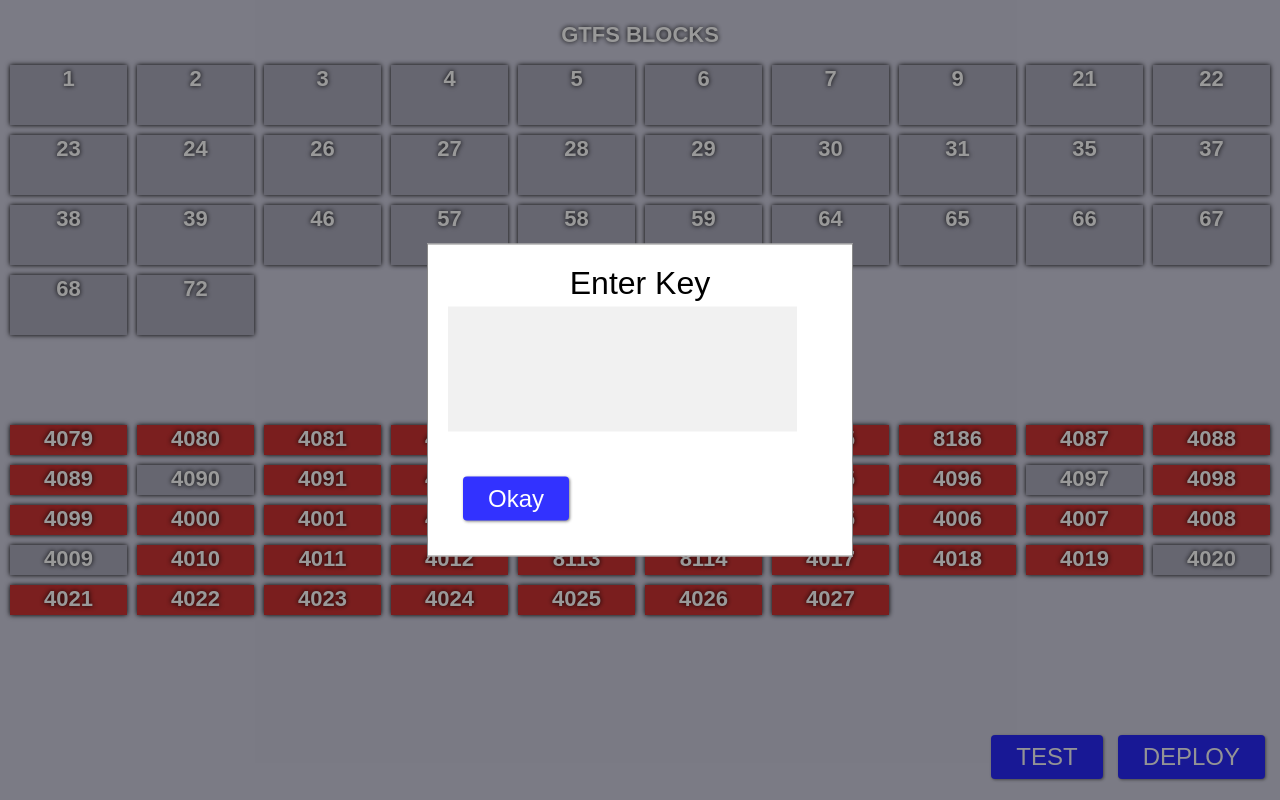
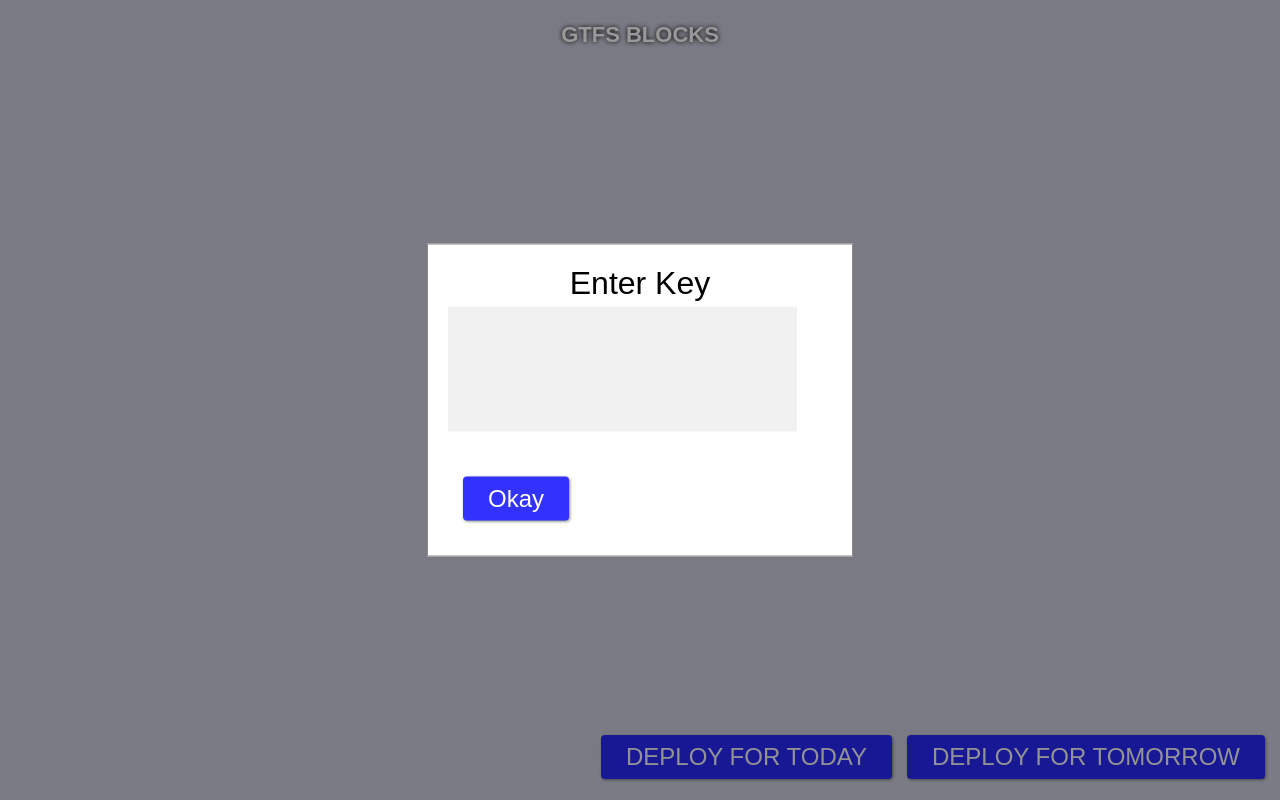
Before and after one commit to cal-itp/graas, a Flask app: template server/app-engine/templates/vehicle-assignment-index.html in a window 1280 px wide. Run offline with Flask 2, Linux system fonts and the light colour scheme; the template is opened without the code that fills it, so the values that code supplies are empty; parts of the project's set-up code (start-up, migrations or seed data) failed here and were passed over.

Commit message:
more wip changes: - populate UI with items from actual agency data, not hardcoded values - "deploy today" and "deploy tomorrow" buttons with some functionality - assemble block data to be sent to server on deploy, but don't actually send data yet

```diff
--- a/server/app-engine/static/vehicle-assignment-style.css
+++ b/server/app-engine/static/vehicle-assignment-style.css
@@ -26,11 +26,6 @@
   cursor: pointer;
   opacity: 0.8;
   margin: 15px;
-}
-
-select {
-  font-size: 24px;
-  border: none;
 }
 
 .modal {
--- a/server/app-engine/static/vehicle-assignments.js
+++ b/server/app-engine/static/vehicle-assignments.js
@@ -1,18 +1,3 @@
-const BLOCK_LIST = [
-     '1',  '2',  '3',  '4',  '5',  '6',  '7',  '9', '21', '22', '23', '24',
-    '26', '27', '28', '29', '30', '31', '35', '37', '38', '39', '46', '57',
-    '58', '59', '64', '65', '66', '67', '68', '72'
-];
-
-const VEHICLE_LIST = [
-    '4079', '4080', '4081', '4082', '4083', '4084', '8185', '8186', '4087',
-    '4088', '4089', '4090', '4091', '4092', '4093', '4094', '4095', '4096',
-    '4097', '4098', '4099', '4000', '4001', '4002', '4003', '4004', '4005',
-    '4006', '4007', '4008', '4009', '4010', '4011', '4012', '8113', '8114',
-    '4017', '4018', '4019', '4020', '4021', '4022', '4023', '4024', '4025',
-    '4026', '4027'
-];
-
 const BLOCKS_VOFF = 65;
 const VEHICLES_VOFF = 425;
 const BLOCK_HEIGHT = 60;
@@ -38,6 +23,7 @@
 var dragColor = '';
 var lastRefresh = 0;
 var items = [];
+var blockMap = {};
 var currentModal = null;
 var signatureKey = null;
 
@@ -81,31 +67,7 @@
     }
 }
 
-function resizeCanvas() {
-    util.log('resizeCanvas()');
-
-    canvas.width = window.innerWidth;
-    canvas.height = window.innerHeight * .9;
-
-    /*var bw = (window.innerWidth - (COLS + 1) * GAP) / COLS;
-    var xx = GAP;
-
-    for (var i=0; i<items.length; i++) {
-        var item = items[i];
-        item.w = bw;
-        item.x = xx;
-
-        xx += GAP + bw;
-
-        if (xx >= window.innerWidth) {
-            xx = GAP;
-        }
-    }*/
-
-    repaint();
-}
-
-function layout() {
+function layout(blockIDList, vehicleIDList) {
     items = [];
 
     var bw = (window.innerWidth - (COLS + 1) * GAP) / COLS;
@@ -113,14 +75,14 @@
     var xx = GAP;
     var yy = BLOCKS_VOFF;
 
-    for (var i=0; i<BLOCK_LIST.length; i++) {
+    for (var i=0; i<blockIDList.length; i++) {
         var item = {
             type: 'block',
             x: xx,
             y: yy,
             w: bw,
             h: bh,
-            label: BLOCK_LIST[i],
+            label: blockIDList[i],
             status: 'unassigned',
             vehicle: null
         };
@@ -139,14 +101,14 @@
     xx = GAP;
     yy = VEHICLES_VOFF;
 
-    for (var i=0; i<VEHICLE_LIST.length; i++) {
+    for (var i=0; i<vehicleIDList.length; i++) {
         var item = {
             type: 'vehicle',
             x: xx,
             y: yy,
             w: bw,
             h: bh,
-            label: VEHICLE_LIST[i],
+            label: vehicleIDList[i],
             status: Math.random() < .15 ? 'inactive' : 'active'
         };
 
@@ -159,16 +121,17 @@
             yy += GAP + bh;
         }
     }
+
+    repaint();
 }
 
 function initialize() {
-    window.addEventListener('resize', resizeCanvas, false);
+    //window.addEventListener('resize', resizeCanvas, false);
 
     canvas.width = window.innerWidth;
-    canvas.height = window.innerHeight;
+    canvas.height = window.innerHeight * .9;
 
-    layout();
-    resizeCanvas();
+    repaint();
 
     var date = util.getDate('03/02/22');
     util.log('- date: ' + date.toString());
@@ -243,16 +206,42 @@
 
         localStorage.setItem("app-data", value);
         completeInitialization(parseAgencyData(value));
-    } else if (id === 'key-deploy') {
+    } else if (id === 'key-deploy-tomorrow' || id == 'key-deploy-today') {
         var blockData = [];
 
-        /* ### TODO
-        - iterate over items
-        - for each assigned block
-          + get valid-from, valid-to and trips from block map
-          + add agency-id and id
-          + add to blockData
-        */
+        var fromDate = new Date();
+
+        if (id === 'key-deploy-tomorrow') {
+            fromDate = util.nextDay(fromDate);
+        }
+
+        fromDate = util.getMidnightDate(fromDate);
+        var toDate = util.nextDay(fromDate);
+
+        util.log('- fromDate: ' + fromDate);
+        util.log('- toDate  : ' + toDate);
+
+        for (var item of items) {
+            if (item.type === 'block' && item.status === 'assigned') {
+                var id = item.label;
+                util.log('-- id: ' + id);
+                var vid = item.vehicle;
+                util.log('-- vid: ' + vid);
+                var block = blockMap[id];
+                //util.log('-- block: ' + JSON.stringify(block));
+
+                var data = {};
+
+                data['id'] = id;
+                data['agency_id'] = agencyID;
+                data['vehicle_id'] = vid;
+                data['valid_from'] = util.millisToSeconds(fromDate.getTime());
+                data['valid_to'] = util.millisToSeconds(toDate.getTime());
+                data['trips'] = block.trips;
+
+                blockData.push(data);
+            }
+        }
 
         var data = {
             'agency-id': agencyID,
@@ -313,12 +302,15 @@
 
     for (var block of blocks) {
         bidList.push(block.id);
+        blockMap[block.id] = block;
     }
 
     util.log('- bidList: ' + bidList);
 
     var vidList = await getBucketData(agencyID, 'vehicle-ids.json');
     util.log('- vidList: ' + vidList);
+
+    layout(bidList, vidList);
 }
 
 function getBucketData(agencyID, filename) {
--- a/server/app-engine/templates/vehicle-assignment-index.html
+++ b/server/app-engine/templates/vehicle-assignment-index.html
@@ -6,7 +6,7 @@
         <link type="text/css" rel="stylesheet" href="../static/vehicle-assignment-style.css">
     </head>
     <!--body onkeydown="handleKey()" onmousedown="handleMouseDown(event)" onmouseup="handleMouseUp(event)" onmousemove="handleMouseMove(event)"-->
-    <body style="; background-color: #ccd">
+    <body style="background-color: #ccd">
         <div id="keyEntryModal" class="modal">
           <div class="modal-content">
             <p id="key-title" style="text-align: center">Enter Key</p>
@@ -16,14 +16,10 @@
         </div>
         <canvas id="canvas"></canvas>
         <div style="width: 100%; display: block">
-            <!--select onchange="handleKey(this.value)" style="width: auto; float: right; display: inline-block;" name="Date" id="target-date">
-                <option value="today">Today</option>
-                <option value="tomorrow">Tomorrow</option>
-            </select-->
-            <button id="key-deploy" onclick="handleKey(this.id)" style="width: auto; float: right; display: inline-block; background-color: blue" class="btn">DEPLOY</button>
-            <button id="key-test" onclick="handleKey(this.id)" style="width: auto; float: right; display: inline-block; background-color: blue; margin-right: 0" class="btn">TEST</button>
+            <button id="key-deploy-tomorrow" onclick="handleKey(this.id)" style="width: auto; float: right; display: inline-block; background-color: blue" class="btn">DEPLOY FOR TOMORROW</button>
+            <button id="key-deploy-today" onclick="handleKey(this.id)" style="width: auto; float: right; display: inline-block; background-color: blue; margin-right: 0" class="btn">DEPLOY FOR TODAY</button>
         </div>
-            <script src="../static/gtfs-rt-util.js"></script>
+        <script src="../static/gtfs-rt-util.js"></script>
         <script src="../static/vehicle-assignments.js"></script>
     </body>
 </html>
```
